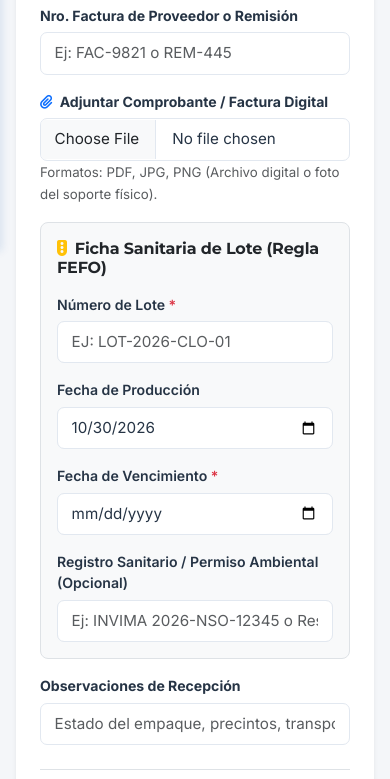
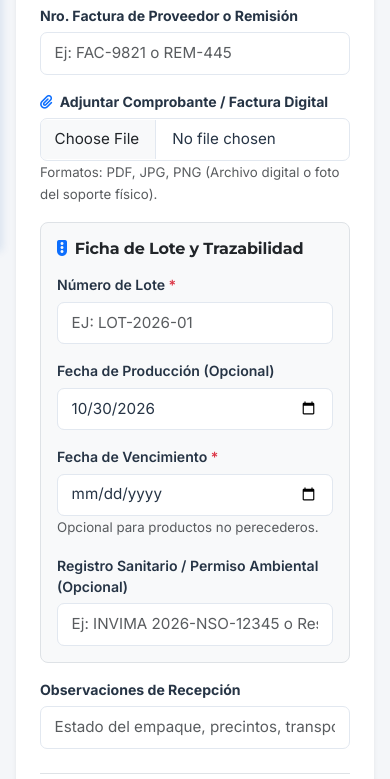
Before and after one commit to RAMAR2311/andiaseo, a Flask app: page /inventario/entrada in a window 390 px wide. Shown: the part 809-1588 px from the top of the page. Run offline with Flask 3, Linux system fonts and the light colour scheme; the visitor is signed in with stand-in values (Sample User, id 1); data that the repository does not hold is empty; some libraries are stand-ins or nearby versions.

Commit message:
Control de vencimiento FEFO opcional para insumos y productos no perecederos

```diff
--- a/app/routes/inventory.py
+++ b/app/routes/inventory.py
@@ -66,6 +66,7 @@ def nuevo_producto():
         unidad_base = request.form.get('unidad_base', 'litros')
         stock_minimo = request.form.get('stock_minimo_alerta', type=float) or 0.0
         descripcion = request.form.get('descripcion', '').strip()
+        requiere_vencimiento = bool(request.form.get('requiere_vencimiento'))
 
         # Cantidad y lote inicial opcional (Saldo de Apertura)
         cantidad_inicial = request.form.get('cantidad_inicial', type=float) or 0.0
@@ -88,6 +89,8 @@ def nuevo_producto():
             unidad_base=unidad_base,
             stock_minimo_alerta=Decimal(str(stock_minimo)),
             stock_actual_total=Decimal('0.0'),
+            costo_unitario_base=Decimal('0.0'),
+            requiere_vencimiento=requiere_vencimiento,
             descripcion=descripcion,
             activo=True
         )
@@ -99,13 +102,15 @@ def nuevo_producto():
             if not numero_lote_inicial:
                 numero_lote_inicial = f"LOT-INI-{datetime.now().strftime('%y%m%d')}"
 
-            if fecha_venc_inicial_str:
-                try:
-                    f_venc = datetime.strptime(fecha_venc_inicial_str, '%Y-%m-%d').date()
-                except Exception:
+            f_venc = None
+            if requiere_vencimiento:
+                if fecha_venc_inicial_str:
+                    try:
+                        f_venc = datetime.strptime(fecha_venc_inicial_str, '%Y-%m-%d').date()
+                    except Exception:
+                        f_venc = date.today().replace(year=date.today().year + 1)
+                else:
                     f_venc = date.today().replace(year=date.today().year + 1)
-            else:
-                f_venc = date.today().replace(year=date.today().year + 1)
 
             lote_ini = Lote(
                 producto_id=producto.id,
@@ -297,15 +302,19 @@ def entrada_compra():
         factura_remision = request.form.get('documento_soporte', '').strip()
         observaciones = request.form.get('observaciones', '').strip()
 
-        if not producto_id or not cantidad or cantidad <= 0 or not numero_lote or not fecha_venc_str:
-            flash('Producto, cantidad, número de lote y fecha de vencimiento son requeridos.', 'danger')
+        producto = Producto.query.get_or_404(producto_id)
+        presentacion = db.session.get(PresentacionComercial, presentacion_id) if presentacion_id else None
+
+        if not producto_id or not cantidad or cantidad <= 0 or not numero_lote:
+            flash('Producto, cantidad y número de lote son requeridos.', 'danger')
+            return redirect(url_for('inventory_bp.entrada_compra'))
+
+        if producto.requiere_vencimiento and not fecha_venc_str:
+            flash(f'El producto "{producto.nombre}" tiene control sanitario activado. La fecha de vencimiento es requerida.', 'danger')
             return redirect(url_for('inventory_bp.entrada_compra'))
 
         fecha_prod = datetime.strptime(fecha_prod_str, '%Y-%m-%d').date() if fecha_prod_str else date.today()
-        fecha_venc = datetime.strptime(fecha_venc_str, '%Y-%m-%d').date()
-
-        producto = Producto.query.get_or_404(producto_id)
-        presentacion = db.session.get(PresentacionComercial, presentacion_id) if presentacion_id else None
+        fecha_venc = datetime.strptime(fecha_venc_str, '%Y-%m-%d').date() if fecha_venc_str else None
 
         # Actualizar costo promedio ponderado
         if costo_unitario > 0:
--- a/app/templates/inventory/entrada.html
+++ b/app/templates/inventory/entrada.html
@@ -172,19 +172,24 @@
                         <!-- Bloque de Trazabilidad y Lote -->
                         <div class="col-12">
                             <div class="p-3 bg-light rounded-3 border">
-                                <h6 class="fw-bold text-dark mb-3"><i class="fa-solid fa-traffic-light text-warning me-2"></i>Ficha Sanitaria de Lote (Regla FEFO)</h6>
+                                <h6 class="fw-bold text-dark mb-3">
+                                    <i class="fa-solid fa-traffic-light text-primary me-2"></i>Ficha de Lote y Trazabilidad
+                                </h6>
                                 <div class="row g-3">
                                     <div class="col-12 col-md-4">
                                         <label class="form-label fw-semibold small">Número de Lote <span class="text-danger">*</span></label>
-                                        <input type="text" name="numero_lote" class="form-control text-uppercase" placeholder="Ej: LOT-2026-CLO-01" required>
+                                        <input type="text" name="numero_lote" class="form-control text-uppercase" placeholder="Ej: LOT-2026-01" required>
                                     </div>
                                     <div class="col-12 col-md-4">
-                                        <label class="form-label fw-semibold small">Fecha de Producción</label>
+                                        <label class="form-label fw-semibold small">Fecha de Producción (Opcional)</label>
                                         <input type="date" name="fecha_produccion" class="form-control" value="{{ ahora.strftime('%Y-%m-%d') }}">
                                     </div>
-                                    <div class="col-12 col-md-4">
-                                        <label class="form-label fw-semibold small">Fecha de Vencimiento <span class="text-danger">*</span></label>
-                                        <input type="date" name="fecha_vencimiento" class="form-control" required>
+                                    <div class="col-12 col-md-4" id="contenedorFechaVencimiento">
+                                        <label class="form-label fw-semibold small">
+                                            Fecha de Vencimiento <span class="text-danger" id="reqVencimientoAsterisco">*</span>
+                                        </label>
+                                        <input type="date" name="fecha_vencimiento" id="fechaVencimientoInput" class="form-control">
+                                        <small class="text-muted" id="helpVencimiento">Opcional para productos no perecederos.</small>
                                     </div>
                                     <div class="col-12">
                                         <label class="form-label fw-semibold small">Registro Sanitario / Permiso Ambiental (Opcional)</label>
@@ -222,7 +227,8 @@ const catalogoProductos = [
         id: {{ p.id }},
         codigo: "{{ p.codigo_referencia|e }}",
         nombre: "{{ p.nombre|e }}",
-        unidad: "{{ p.unidad_legible|e }}"
+        unidad: "{{ p.unidad_legible|e }}",
+        requiere_vencimiento: {{ 'true' if p.requiere_vencimiento else 'false' }}
     }{% if not loop.last %},{% endif %}
     {% endfor %}
 ];
@@ -286,6 +292,23 @@ function selectProduct(p) {
 
     selectedCard.style.display = 'flex';
     smartInput.style.display = 'none';
+
+    // Ajustar obligatoriedad de fecha de vencimiento según el producto
+    const fVencInput = document.getElementById('fechaVencimientoInput');
+    const reqAsterisco = document.getElementById('reqVencimientoAsterisco');
+    const helpVenc = document.getElementById('helpVencimiento');
+
+    if (p.requiere_vencimiento) {
+        fVencInput.required = true;
+        reqAsterisco.style.display = 'inline';
+        helpVenc.textContent = 'Requerido para control sanitario FEFO de este producto químico.';
+        helpVenc.className = 'text-danger small';
+    } else {
+        fVencInput.required = false;
+        reqAsterisco.style.display = 'none';
+        helpVenc.textContent = 'Opcional (producto o insumo no perecedero).';
+        helpVenc.className = 'text-muted small';
+    }
 
     // Cargar presentaciones dinámicamente
     presSelect.innerHTML = '<option value="">Cargando presentaciones...</option>';
```
Also changed, not shown: app/models.py (+14 -3 lines), app/services/fefo_service.py (+7 -4 lines), app/templates/inventory/form.html (+11 -0 lines).
